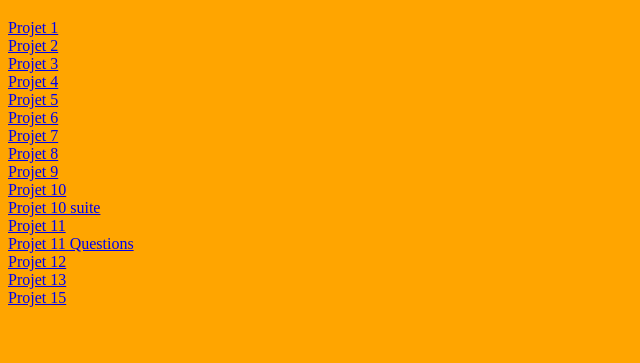
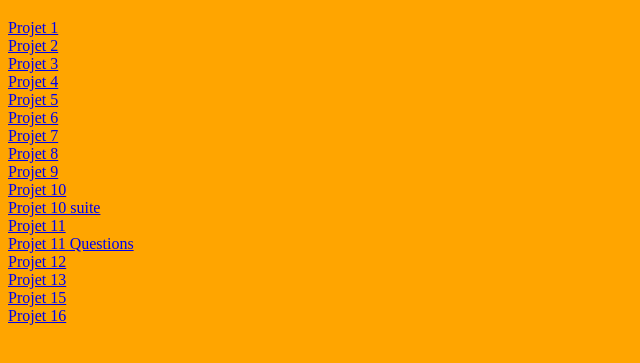
Before and after one commit to jmibrahim2005/BTS-SIO, a plain HTML site: page index.html in a window 1280 px wide. Shown: the part 61-424 px from the top of the page, without its empty margins (0-640 px from the left). Drawn offline with Linux system fonts and the light colour scheme.

Commit message:
Update index.html

```diff
--- a/index.html
+++ b/index.html
@@ -23,6 +23,7 @@
 	<a href="FIN TP2/accueil.html">Projet 12</a><br>
 	<a href="projet13/index.html">Projet 13</a><br>
 	<a href="projet15/index.html">Projet 15</a><br>
+	<a href="projet16/index.html">Projet 16</a><br>
 
 </body>
 </html>
```
